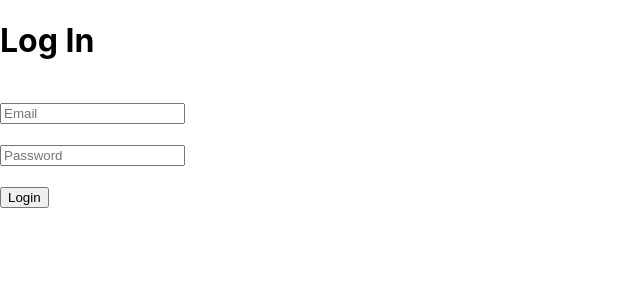
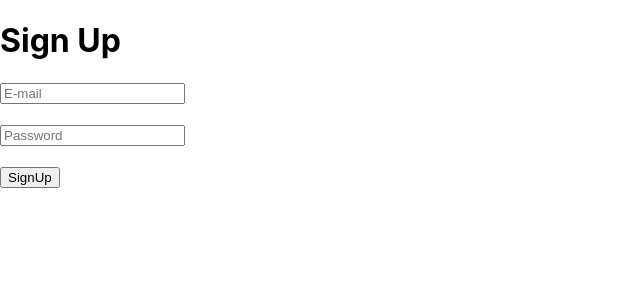
Before and after one commit to MuhammadUsamaHAroon/React, a React (Create React App) app: page / in a window 1280 px wide. Shown: the top 300 px of the page, without its empty margins (0-640 px from the left). Built offline with nearby package versions, Linux system fonts and the light colour scheme.

Commit message:
SignUp & LogIn From react

```diff
--- a/src/App.js
+++ b/src/App.js
@@ -1,19 +1,24 @@
-import React, {useState} from 'react';
+import React, {useEffect, useState} from 'react';
 // import { useState } from 'react/cjs/react.development';
 // import ComponentA from './ComponentA'
 import Parent from './parent'
+import SignUp from './Screen/SignUp'
+import LogIn from './Screen/LogIn'
+
 
 function App() {
+  const [signup, setSignup] = useState(true)
+  const [login, setLogin] = useState(false)
   //Assigment
 // using state
 // email = admin@domain.com
 // Password = abc123
 // Show login Successfull
-const tittle = "Log In"
-const [email, setEmail] = useState("admin@domain.com")
-const [userEmail, setUserEmail] = useState("")
-const [password, setPassword] = useState("abc123")
-const [userpassword, setUserPassword] = useState("")
+// const tittle = "Log In"
+// const [email, setEmail] = useState("admin@domain.com")
+// const [userEmail, setUserEmail] = useState("")
+// const [password, setPassword] = useState("abc123")
+// const [userpassword, setUserPassword] = useState("")
 
 
 
@@ -24,68 +29,108 @@ const [userpassword, setUserPassword] = useState("")
   //   console.log(input)
     // setUser(input)
 
+  //   const [text, setText] = useState("")
+  //   const [list, setList] = useState([])
+  //   const [item, setItem] = useState([])
 
-  // }
-  //  const getName = localStorage.getItem("UserName", user)
-  //  function show() {
+  //   const Val = (e)=>{
+  //     const input = e.target.value
+  //     setText(input)
 
-  //   const show = getName
-  //   console.log(show)
-  //   setNaam(true)
+  //     // console.log(input)
+  //   }
+  //   const addVlue = ()=>{
+  //     console.log(text)
+  //     list.push(text)
+  //     setList(list)
+  //     const arra1 = [...list]
+  //     setItem(arra1)
 
-  //  }
+  //   }
 
-  // const submit = function(){
-  //   console.log("State==>"+user)
-  //   localStorage.setItem("UserName", user)
-  // }
-    // let number= 1;
-    // const submit = function () {
-    // }
-    const showValue = function () {
-      console.log(userEmail)
-      console.log(email)
-      console.log(password)
-      console.log(userpassword)
 
-    }
-    const emailValue = function(e){
-      const input = e.target.value
-      console.log(input)
-      setUserEmail(input)
-    }
 
-    const passwordValue = function(e){
-      const inputPassword = e.target.value
-      console.log(inputPassword)
-      setUserPassword(inputPassword)
-    }
 
+  // // }
+  // //  const getName = localStorage.getItem("UserName", user)
+  // //  function show() {
+
+  // //   const show = getName
+  // //   console.log(show)
+  // //   setNaam(true)
+
+  // //  }
+
+  // // const submit = function(){
+  // //   console.log("State==>"+user)
+  // //   localStorage.setItem("UserName", user)
+  // // }
+  //   // let number= 1;
+  //   // const submit = function () {
+  //   // }
+  //   // const showValue = function () {
+  //   //   console.log(userEmail)
+  //   //   console.log(email)
+  //   //   console.log(password)
+  //   //   console.log(userpassword)
+
+  //   // }
+  //   // const emailValue = function(e){
+  //   //   const input = e.target.value
+  //   //   console.log(input)
+  //   //   setUserEmail(input)
+  //   // }
+
+  //   // const passwordValue = function(e){
+  //   //   const inputPassword = e.target.value
+  //   //   console.log(inputPassword)
+  //   //   setUserPassword(inputPassword)
+  //   // }
+  //   console.log(item)
   return (
     <div>
-      <h1>{tittle}</h1><br/>
-      <input placeholder = "Email"onChange = {emailValue}/><br/><br/>
-      <input placeholder = "Password"onChange = {passwordValue}/><br/><br/>
-      <button onClick={(showValue)=> email === userEmail && password === userpassword? alert("Login Successfully"):alert("failed")}>Login</button>
+{/*
+  //     <input onChange={Val} value={text}/>
+  //     <button onClick={addVlue}>add</button>
+
+  //    <ol>
+  //      {item.map((item)=>{
+         return <li>{item}</li>
+       })}
+     </ol>
+
+       { <h1>{tittle}</h1><br/>
+       <input placeholder = "Email"onChange = {emailValue}/><br/><br/>
+       <input placeholder = "Password"onChange = {passwordValue}/><br/><br/>
+       <button onClick={(showValue)=> email === userEmail && password === userpassword? alert("Login Successfully"):alert("failed")}>Login</button> }
 
 
-      {/* <input placeholder={Email}/> */}
+       { <input placeholder={Email}/> }
 
 
-    {/* <input onChange={val}/>
+     { <input onChange={val}/>
     <button onClick={submit}>Submit</button>
-    <button onClick={show}>Show</button>
-    {naam ? <ul><li>{getName}</li></ul> :"" } */}
+   <button onClick={show}>Show</button>
+     {naam ? <ul><li>{getName}</li></ul> :"" } }
 
-      {/* <input placeholder="Email" onChange={inputValue}/>
-      {<button>Submit</button>}
-  //  }
+       { <input placeholder="Email" onChange={inputValue}/>
+     {<button>Submit</button>}
+   }
 
 
-      {/* <Parent/> */}
-      {/* <h1>Hello I am  App</h1> */}
+  //     { <Parent/> */}
 
-      {/* <ComponentA/> */}
+
+
+
+     {signup ?<SignUp signup = {setSignup} login = {setLogin}/>:""}
+
+     {login?<LogIn/>:""}
+
+
+
+
+
 
 
     </div>
--- /dev/null
+++ b/src/Screen/LogIn/index.js
@@ -0,0 +1,55 @@
+import React, {useState} from 'react'
+import Button from '../../Components/Button'
+
+
+
+function LogIn(){
+
+    const [loginEmail, setLoginEmail] = useState("")
+    const [loginPass, setLoginPass] = useState("")
+
+    const emailLogin = (e)=>{
+        const input = e.target.value
+        setLoginEmail(input)
+
+    }
+    const passLogin = (e)=>{
+        const input = e.target.value
+        setLoginPass(input)
+    }
+
+    const login = ()=>{
+        console.log(loginEmail)
+        console.log(loginPass)
+
+    }
+
+    const registerEmail = localStorage.getItem('UserEmail')
+    console.log(registerEmail)
+    const registerPass = localStorage.getItem('UserPassword')
+    console.log(registerPass)
+
+
+
+    return(
+
+        <>
+       {<h1>LogIn</h1>}
+
+        <input placeholder = "E-mail"onChange = {emailLogin} /><br/><br/>
+
+        <input placeholder = "Password"onChange = {passLogin} /><br/><br/>
+
+        <button onClick = {(login)=>registerEmail===loginEmail && registerPass===loginPass ?alert("Login SuccessFully")
+        :alert("InCorrect Password")}>Login</button>
+
+
+
+        </>
+
+
+
+
+    )
+}
+export default LogIn
--- /dev/null
+++ b/src/Screen/SignUp/index.js
@@ -0,0 +1,47 @@
+import React, {useState} from 'react'
+import Btton from '../../Components/Button'
+
+
+
+function SignUp(props){
+// console.log(props)
+    const [userEmail, setUserEmail] = useState("")
+    const [userPass, setUserPass] = useState("")
+
+    const email = (e)=>{
+        const inp = e.target.value
+
+        setUserEmail(inp)
+
+    }
+    const password = (e)=>{
+      const input = e.target.value
+      setUserPass(input)
+
+    }
+    const signup = ()=>{
+      localStorage.setItem('UserEmail', userEmail)
+        // console.log(userEmail)
+        localStorage.setItem('UserPassword', userPass)
+        // console.log(userPass)
+        props.signup(false)
+        props.login(true)
+
+    }
+
+
+    return(
+        <>
+        {<h1>Sign Up</h1>}
+        <input placeholder = "E-mail" onChange={email}/><br/><br/>
+
+        <input placeholder = "Password"onChange = {password} /><br/><br/>
+
+        <button onClick={signup}>SignUp</button><br/><br/>
+
+
+
+        </>
+    )
+}
+export default SignUp
```
Also changed, not shown: src/ComponentA.js (+30 -8 lines), src/Components/Button/index.js (added), src/Screen/Home/index.js (added), src/Screen/LogIn/LogIn.css (added), src/Screen/SignUp/SignUp.css (added).
